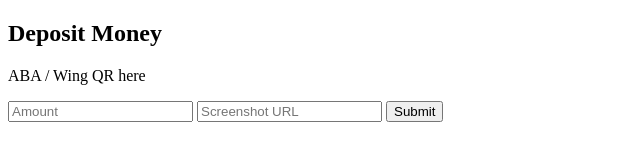
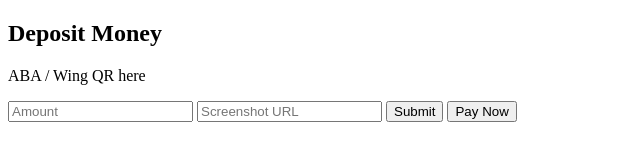
Before and after one commit to sseng0763-sketch/seng-smm-tools, a website: page payment.html in a window 1280 px wide. Shown: the whole page, without its empty margins (0-640 px from the left). Drawn offline with Linux system fonts and the light colour scheme.

Commit message:
Update payment.html

```diff
--- a/payment.html
+++ b/payment.html
@@ -29,3 +29,19 @@ async function send(){
 
 </body>
 </html>
+<button onclick="pay()">Pay Now</button>
+
+<script>
+async function pay(){
+  await fetch("https://your-app.onrender.com/payment-auto", {
+    method:"POST",
+    headers: {"Content-Type":"application/json"},
+    body: JSON.stringify({
+      email: localStorage.getItem("user"),
+      amount: 10
+    })
+  });
+
+  alert("Payment Success (Auto)");
+}
+</script>
```
